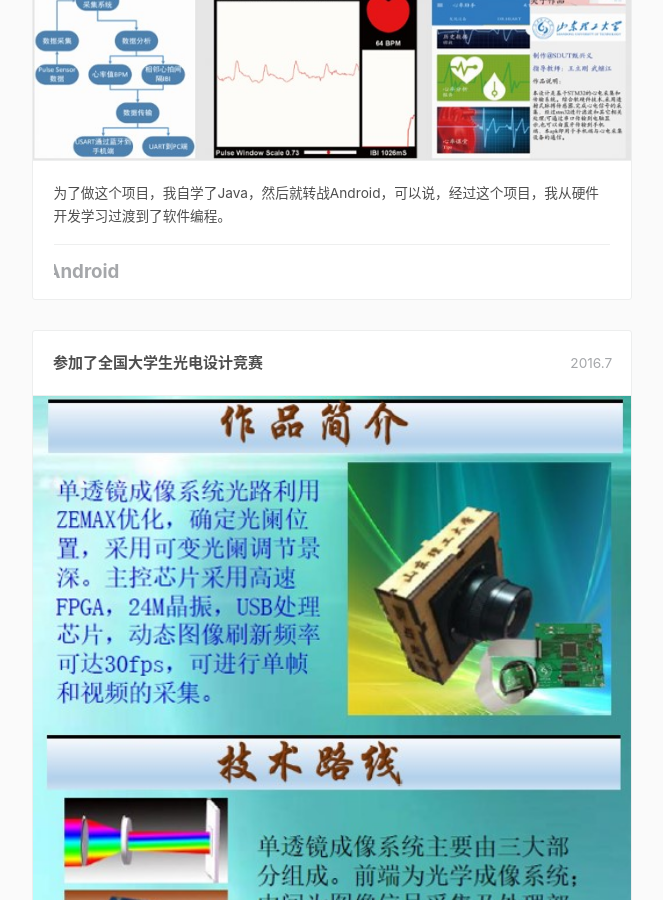
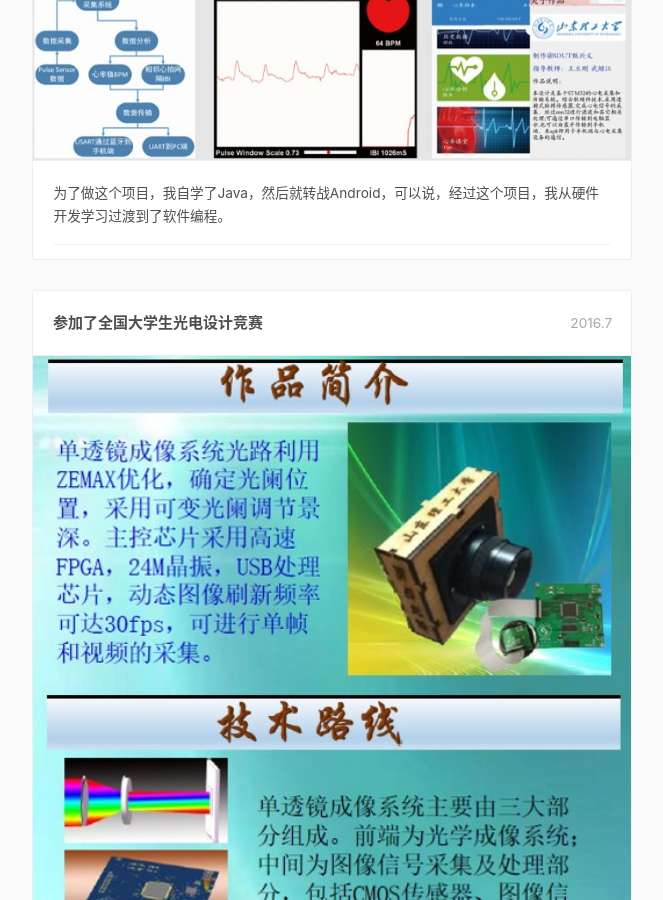
Before and after one commit to TechJene/TechJene.github.io, a Jekyll site: the page built from portfolio/index.html, in a window 1280 px wide and 900 px high, scrolled down 1129 px. Shown: the whole window, without its empty margins (308-971 px from the left). Built offline with Jekyll 4.4.1, drawn with Linux system fonts in a browser that asks for light colours; nearby versions of some CDN libraries; comment, search, counter and statistics services are not loaded.

Commit message:
modify myself

```diff
--- a/portfolio/index.html
+++ b/portfolio/index.html
@@ -47,7 +47,6 @@ layout: default
 									为了做这个项目，我自学了Java，然后就转战Android，可以说，经过这个项目，我从硬件开发学习过渡到了软件编程。
 								</li>
 								<li class="skill">
-									<span><b>Android</b></span>
 								</li>
 							</ul>
 						</div>
```
